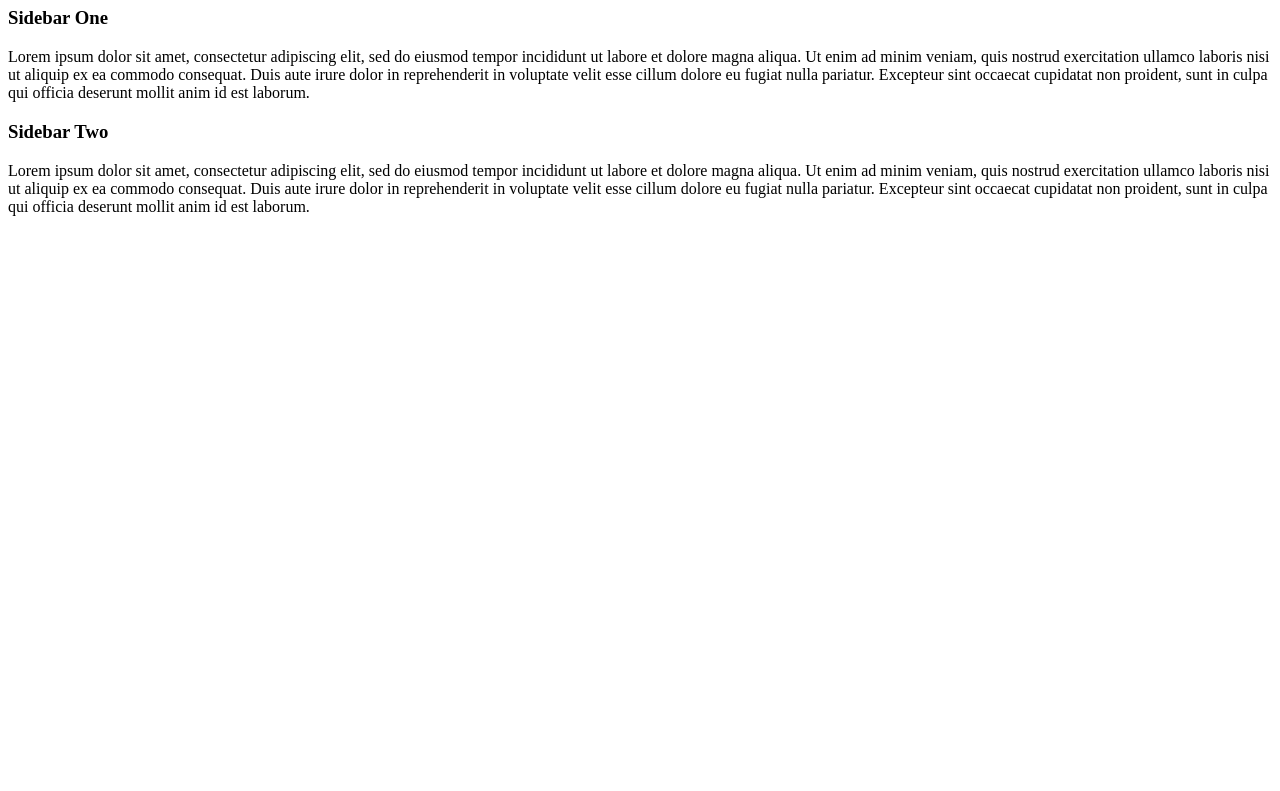
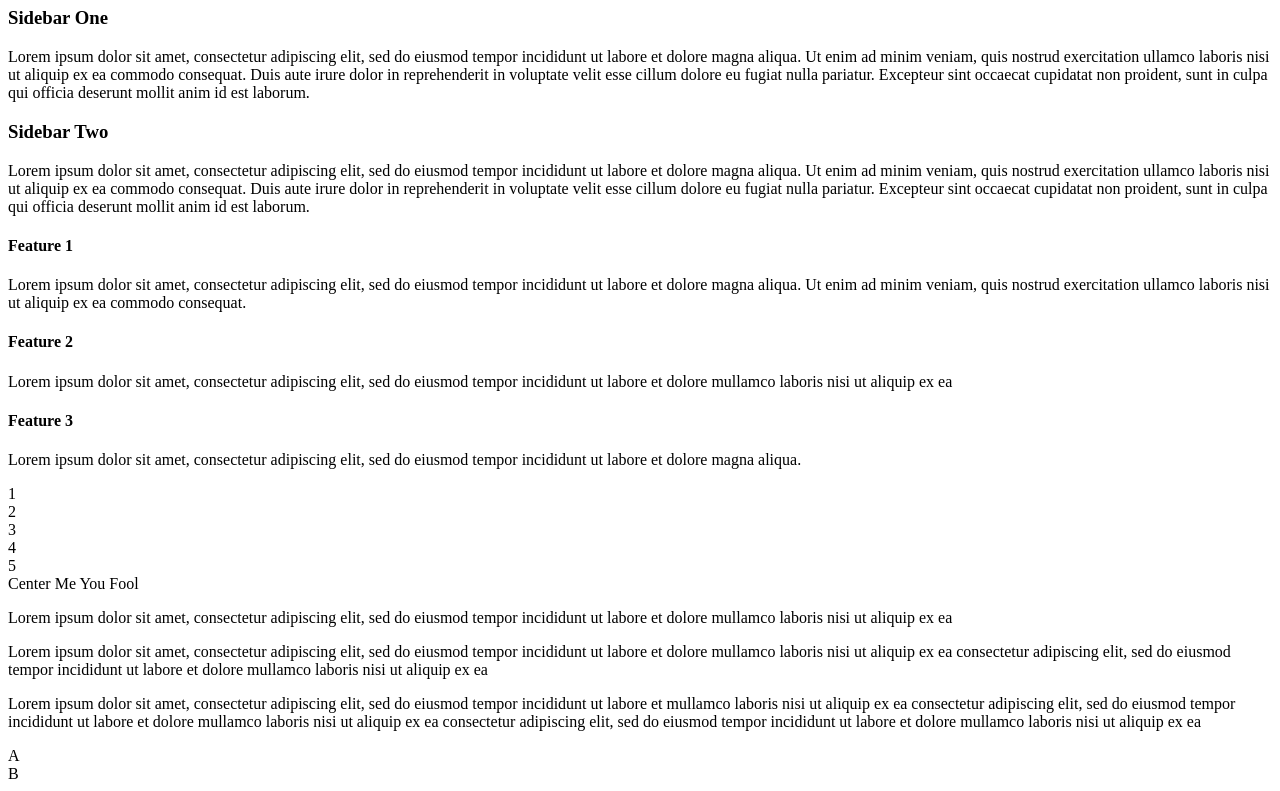
Before and after one commit to TaylorHomes/Sandbox, a Django app: page / in a window 1280 px wide. Shown: the part 464-1255 px from the top of the page. Before the commit the page ends 680 px from the top, so only its background shows below. Run offline with Django 3.2, Linux system fonts and the light colour scheme.

Commit message:
more flexible goodness

```diff
--- a/core/templates/index.html
+++ b/core/templates/index.html
@@ -79,6 +79,70 @@
 </div>
 
 
+<div class="call-outs-container">
+    <div class="call-out">
+        <h4>Feature 1</h4>
+        <p>Lorem ipsum dolor sit amet, consectetur adipiscing elit, sed do eiusmod tempor incididunt ut labore et dolore
+            magna aliqua. Ut enim ad minim veniam, quis nostrud exercitation ullamco laboris nisi ut aliquip ex ea
+            commodo
+            consequat.
+        </p>
+
+    </div>
+    <div class="call-out">
+        <h4>Feature 2</h4>
+        <p>Lorem ipsum dolor sit amet, consectetur adipiscing elit, sed do eiusmod tempor incididunt ut labore et dolore
+            mullamco laboris nisi ut aliquip ex ea
+
+        </p>
+
+    </div>
+    <div class="call-out">
+        <h4>Feature 3</h4>
+        <p>Lorem ipsum dolor sit amet, consectetur adipiscing elit, sed do eiusmod tempor incididunt ut labore et dolore
+            magna aliqua.
+        </p>
+
+    </div>
+</div>
 
 
+<div class="fixed-size-container">
+    <div class="fixed-size">1</div>
+    <div class="fixed-size">2</div>
+    <div class="fixed-size">3</div>
+    <div class="fixed-size">4</div>
+    <div class="fixed-size">5</div>
+</div>
+
+<div class="banner">
+    <div class="center-me">Center Me You Fool</div>
+</div>
+
+
+<div class="equal-height-container">
+    <div class="first">
+        <p>Lorem ipsum dolor sit amet, consectetur adipiscing elit, sed do eiusmod tempor incididunt ut labore et dolore
+            mullamco laboris nisi ut aliquip ex ea
+        </p>
+        <p>Lorem ipsum dolor sit amet, consectetur adipiscing elit, sed do eiusmod tempor incididunt ut labore et dolore
+            mullamco laboris nisi ut aliquip ex ea consectetur adipiscing elit, sed do eiusmod tempor incididunt ut
+            labore et dolore
+            mullamco laboris nisi ut aliquip ex ea
+        </p>
+        <p>Lorem ipsum dolor sit amet, consectetur adipiscing elit, sed do eiusmod tempor incididunt ut labore et
+            mullamco laboris nisi ut aliquip ex ea consectetur adipiscing elit, sed do eiusmod tempor incididunt ut
+            labore et dolore mullamco laboris nisi ut aliquip ex ea consectetur adipiscing elit, sed do eiusmod tempor
+            incididunt ut
+            labore et dolore
+            mullamco laboris nisi ut aliquip ex ea
+        </p>
+
+    </div>
+    <div class="second">
+        <div class="second-a">A</div>
+        <div class="second-b">B</div>
+    </div>
+</div>
+
 {% endblock content %}
```
Also changed, not shown: core/static/CSS/style.css (+98 -0 lines).
